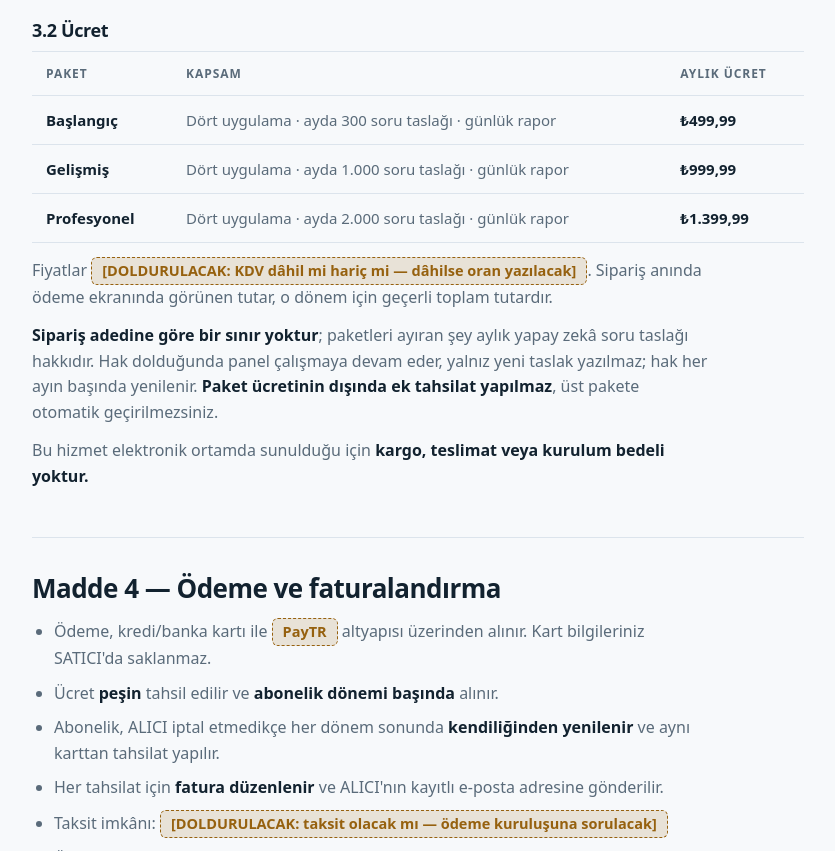
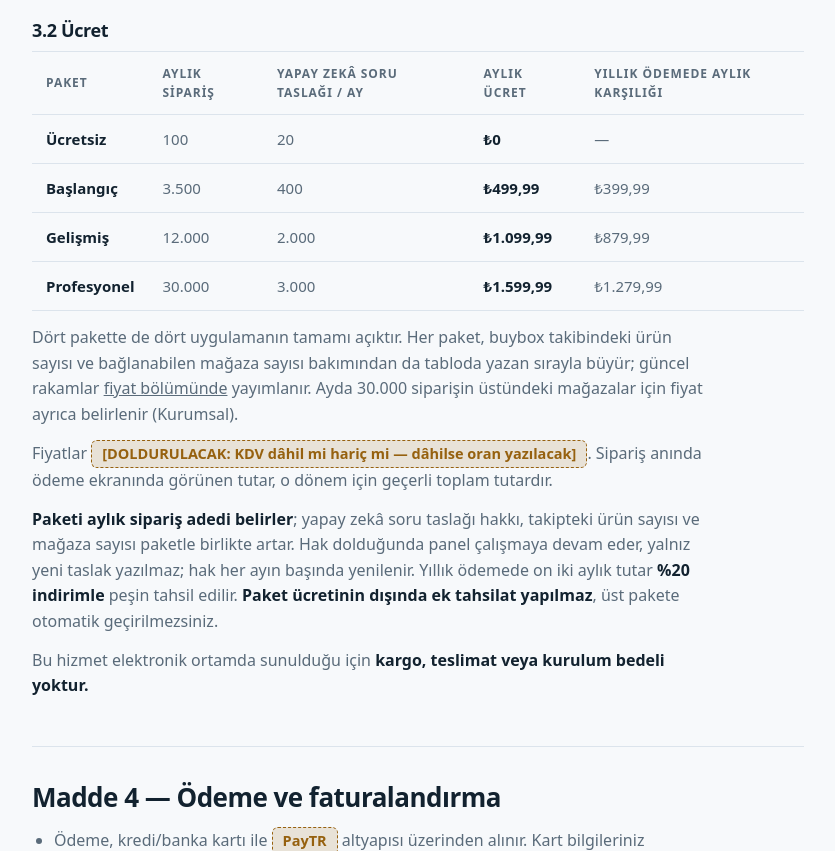
Before and after one commit to Oxerom/stokvin, a plain HTML site: page mesafeli-satis.html in a window 1280 px wide. Shown: the part 3292-4143 px from the top of the page, without its empty margins (222-1057 px from the left). Drawn offline with Linux system fonts and the light colour scheme.

Commit message:
Fiyat/kota 08-11.09 kararlariyla esitlendi, SSS riza cumlesi, kaydirma ipucu

```diff
--- a/mesafeli-satis.html
+++ b/mesafeli-satis.html
@@ -117,6 +117,13 @@ nav a:hover{color:var(--murekkep)}
 .madde li{margin-bottom:9px}
 .madde table{width:100%;border-collapse:collapse;font-size:15px;min-width:520px}
 .kaydir{overflow-x:auto;-webkit-overflow-scrolling:touch;margin-bottom:14px}
+@media (max-width:760px){
+  .kaydir{box-shadow:inset -28px 0 22px -22px rgba(0,0,0,.28)}
+  .kaydir::after{
+    content:"→ Kaydırarak devamını gör";display:block;position:sticky;inset-inline-start:0;
+    width:max-content;font-size:12.5px;color:var(--soluk);padding:8px 0 2px;
+  }
+}
 th{
   text-align:start;font-size:12px;letter-spacing:.08em;text-transform:uppercase;
   color:var(--soluk);font-weight:600;padding:12px 14px;border-top:1px solid var(--cizgi);
@@ -322,33 +329,27 @@ footer a:hover{color:var(--murekkep)}
     <h3>3.2 Ücret</h3>
     <div class="kaydir">
       <table>
-        <thead><tr><th>Paket</th><th>Kapsam</th><th>Aylık ücret</th></tr></thead>
+        <thead><tr><th>Paket</th><th>Aylık sipariş</th><th>Yapay zekâ soru taslağı / ay</th><th>Aylık ücret</th><th>Yıllık ödemede aylık karşılığı</th></tr></thead>
         <tbody>
-          <tr>
-            <td><b>Başlangıç</b></td>
-            <td>Dört uygulama · ayda 300 soru taslağı · günlük rapor</td>
-            <td><b>₺499,99</b></td>
-          </tr>
-          <tr>
-            <td><b>Gelişmiş</b></td>
-            <td>Dört uygulama · ayda 1.000 soru taslağı · günlük rapor</td>
-            <td><b>₺999,99</b></td>
-          </tr>
-          <tr>
-            <td><b>Profesyonel</b></td>
-            <td>Dört uygulama · ayda 2.000 soru taslağı · günlük rapor</td>
-            <td><b>₺1.399,99</b></td>
-          </tr>
+          <tr><td><b>Ücretsiz</b></td><td>100</td><td>20</td><td><b>₺0</b></td><td>—</td></tr>
+          <tr><td><b>Başlangıç</b></td><td>3.500</td><td>400</td><td><b>₺499,99</b></td><td>₺399,99</td></tr>
+          <tr><td><b>Gelişmiş</b></td><td>12.000</td><td>2.000</td><td><b>₺1.099,99</b></td><td>₺879,99</td></tr>
+          <tr><td><b>Profesyonel</b></td><td>30.000</td><td>3.000</td><td><b>₺1.599,99</b></td><td>₺1.279,99</td></tr>
         </tbody>
       </table>
     </div>
+    <p>Dört pakette de dört uygulamanın tamamı açıktır. Her paket, buybox takibindeki ürün
+      sayısı ve bağlanabilen mağaza sayısı bakımından da tabloda yazan sırayla büyür; güncel
+      rakamlar <a href="index.html#fiyat">fiyat bölümünde</a> yayımlanır. Ayda 30.000
+      siparişin üstündeki mağazalar için fiyat ayrıca belirlenir (Kurumsal).</p>
     <p>Fiyatlar <span class="doldur">[DOLDURULACAK: KDV dâhil mi hariç mi — dâhilse oran
       yazılacak]</span>. Sipariş anında ödeme ekranında görünen tutar, o dönem için geçerli
       toplam tutardır.</p>
-    <p><b>Sipariş adedine göre bir sınır yoktur</b>; paketleri ayıran şey aylık yapay
-      zekâ soru taslağı hakkıdır. Hak dolduğunda panel çalışmaya devam eder, yalnız yeni
-      taslak yazılmaz; hak her ayın başında yenilenir. <b>Paket ücretinin dışında ek
-      tahsilat yapılmaz</b>, üst pakete otomatik geçirilmezsiniz.</p>
+    <p><b>Paketi aylık sipariş adedi belirler</b>; yapay zekâ soru taslağı hakkı, takipteki
+      ürün sayısı ve mağaza sayısı paketle birlikte artar. Hak dolduğunda panel çalışmaya
+      devam eder, yalnız yeni taslak yazılmaz; hak her ayın başında yenilenir. Yıllık ödemede
+      on iki aylık tutar <b>%20 indirimle</b> peşin tahsil edilir. <b>Paket ücretinin dışında
+      ek tahsilat yapılmaz</b>, üst pakete otomatik geçirilmezsiniz.</p>
     <p>Bu hizmet elektronik ortamda sunulduğu için <b>kargo, teslimat veya kurulum bedeli
       yoktur.</b></p>
   </section>
```
